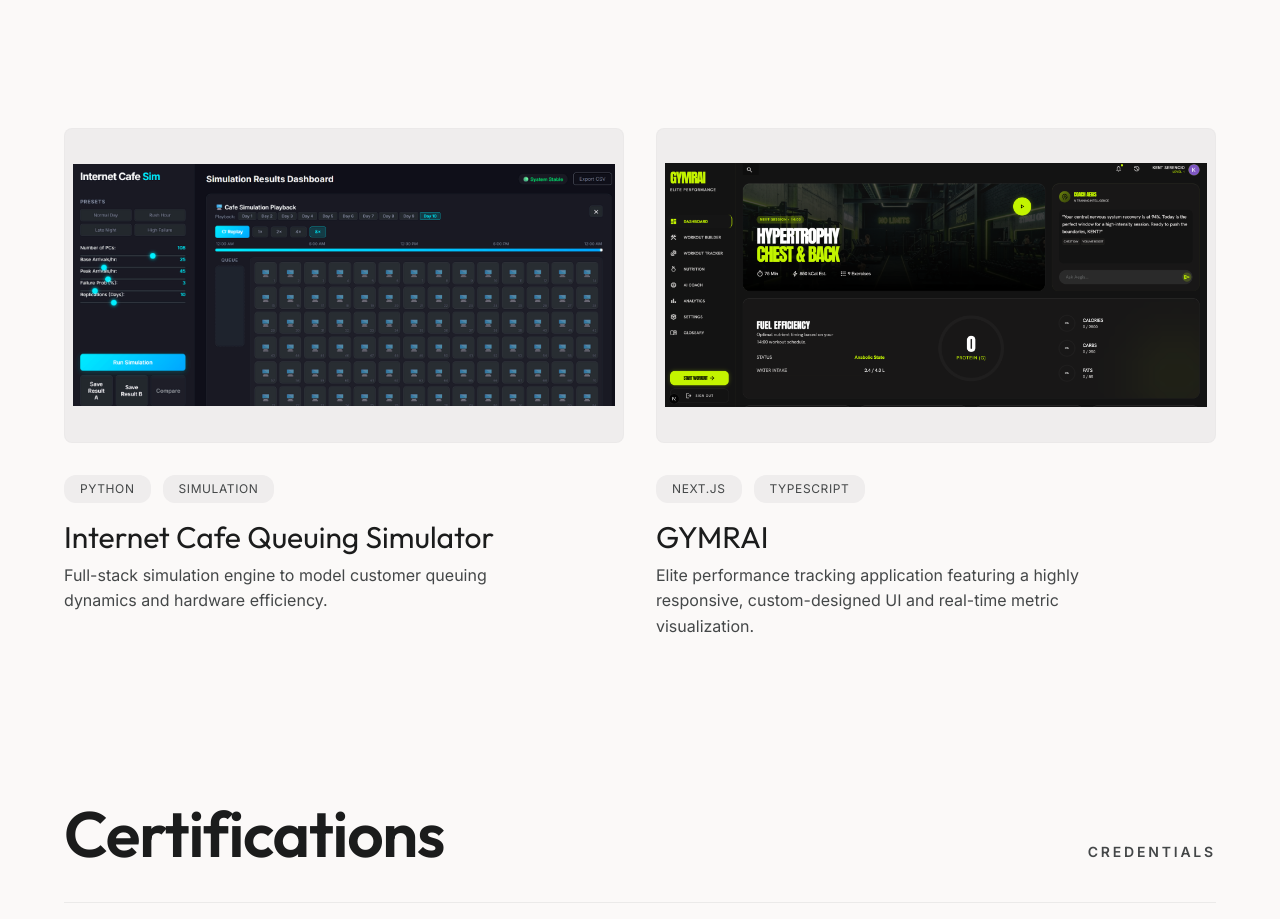
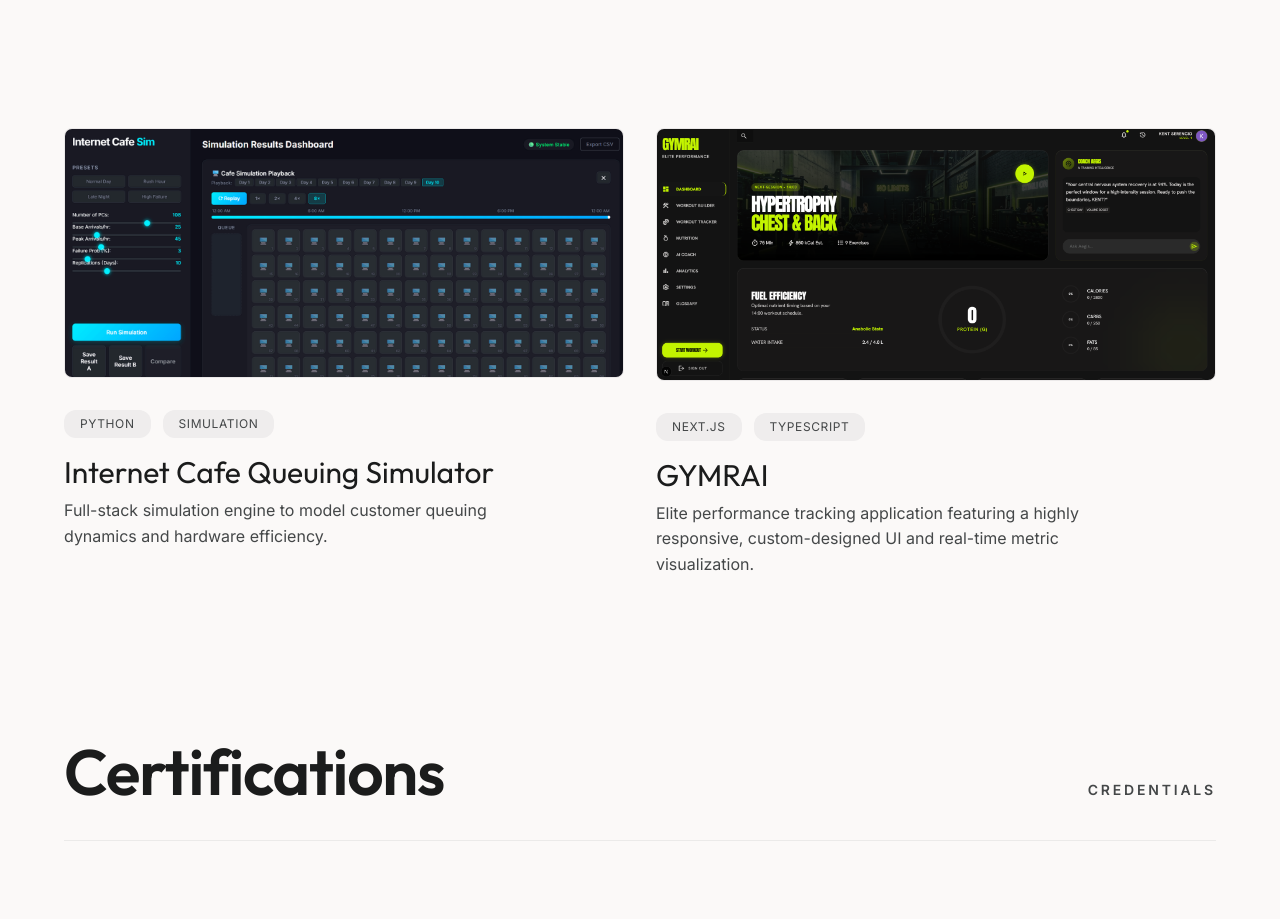
Before and after one commit to dafuqer-kentaro/Portfolio, a Next.js app: page / in a window 1280 px wide. Shown: the part 2280-3199 px from the top of the page. Built offline with nearby package versions, Linux system fonts and the light colour scheme.

Commit message:
fix: remove forced aspect ratio to eliminate letterboxing on project screenshots

```diff
--- a/src/app/page.tsx
+++ b/src/app/page.tsx
@@ -107,8 +107,8 @@
 
             {/* Project 2: Queuing Simulator */}
             <div className="project-card group cursor-pointer col-span-12 lg:col-span-6">
-              <div className="overflow-hidden rounded-xl bg-surface-container aspect-video relative mb-8 border border-outline-variant/10">
-                 <Image src="/projects/cafe.png" alt="Queuing Simulator" fill className="object-contain object-center scale-100 group-hover:scale-105 transition-transform duration-700 ease-out p-2" />
+              <div className="overflow-hidden rounded-xl bg-surface-container mb-8 border border-outline-variant/10">
+                 <Image src="/projects/cafe.png" alt="Queuing Simulator" width={0} height={0} sizes="100vw" style={{ width: '100%', height: 'auto' }} className="scale-100 group-hover:scale-105 transition-transform duration-700 ease-out" />
               </div>
               <div className="mt-8">
                 <div className="flex gap-3 mb-4">
@@ -124,8 +124,8 @@
 
             {/* Project 3: GYMRAI */}
             <div className="project-card group cursor-pointer col-span-12 lg:col-span-6">
-              <div className="overflow-hidden rounded-xl bg-surface-container aspect-video relative mb-8 border border-outline-variant/10">
-                 <Image src="/projects/gymrai.png" alt="GYMRAI" fill className="object-contain object-center scale-100 group-hover:scale-105 transition-transform duration-700 ease-out p-2" />
+              <div className="overflow-hidden rounded-xl bg-surface-container mb-8 border border-outline-variant/10">
+                 <Image src="/projects/gymrai.png" alt="GYMRAI" width={0} height={0} sizes="100vw" style={{ width: '100%', height: 'auto' }} className="scale-100 group-hover:scale-105 transition-transform duration-700 ease-out" />
               </div>
               <div className="mt-8">
                 <div className="flex gap-3 mb-4">
```
